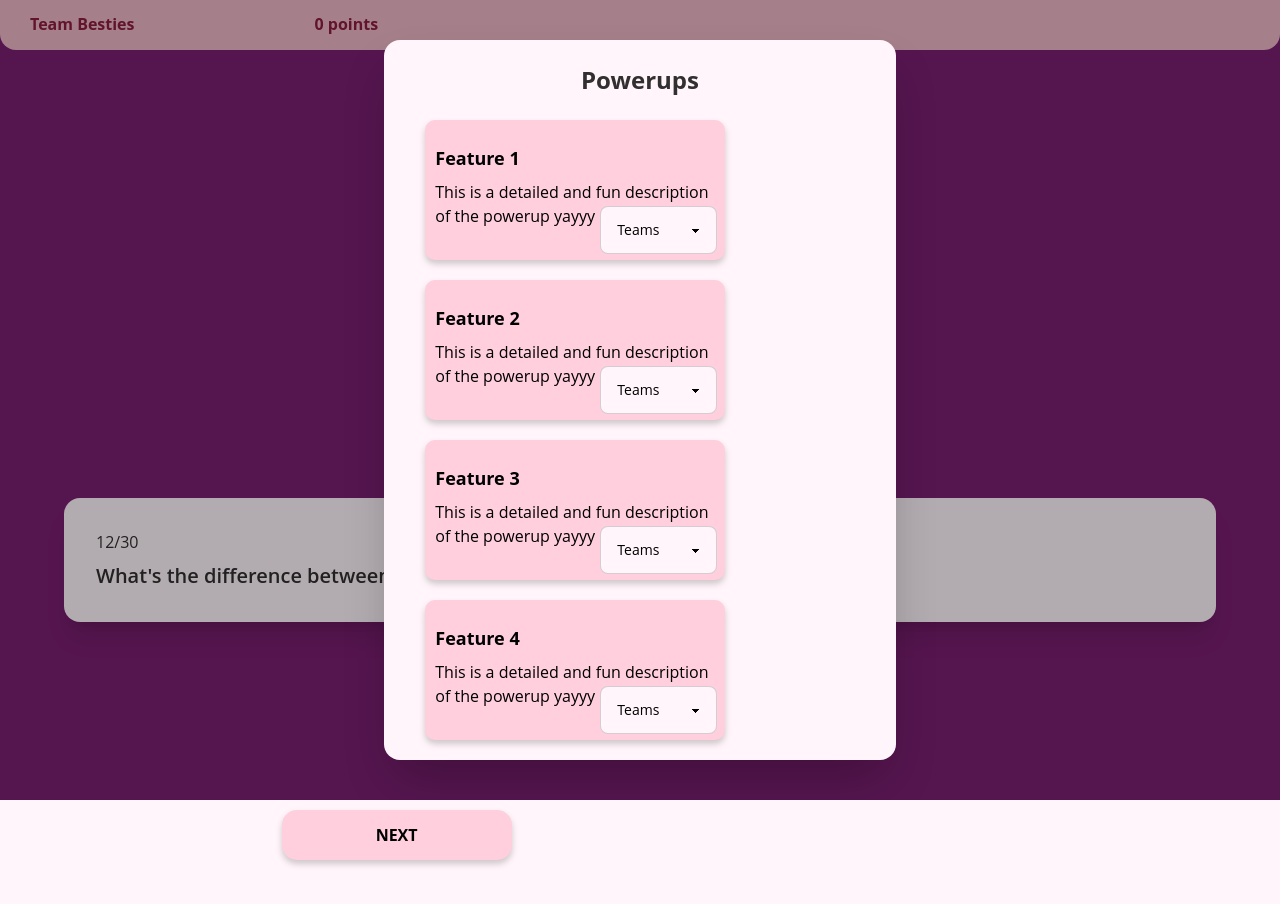
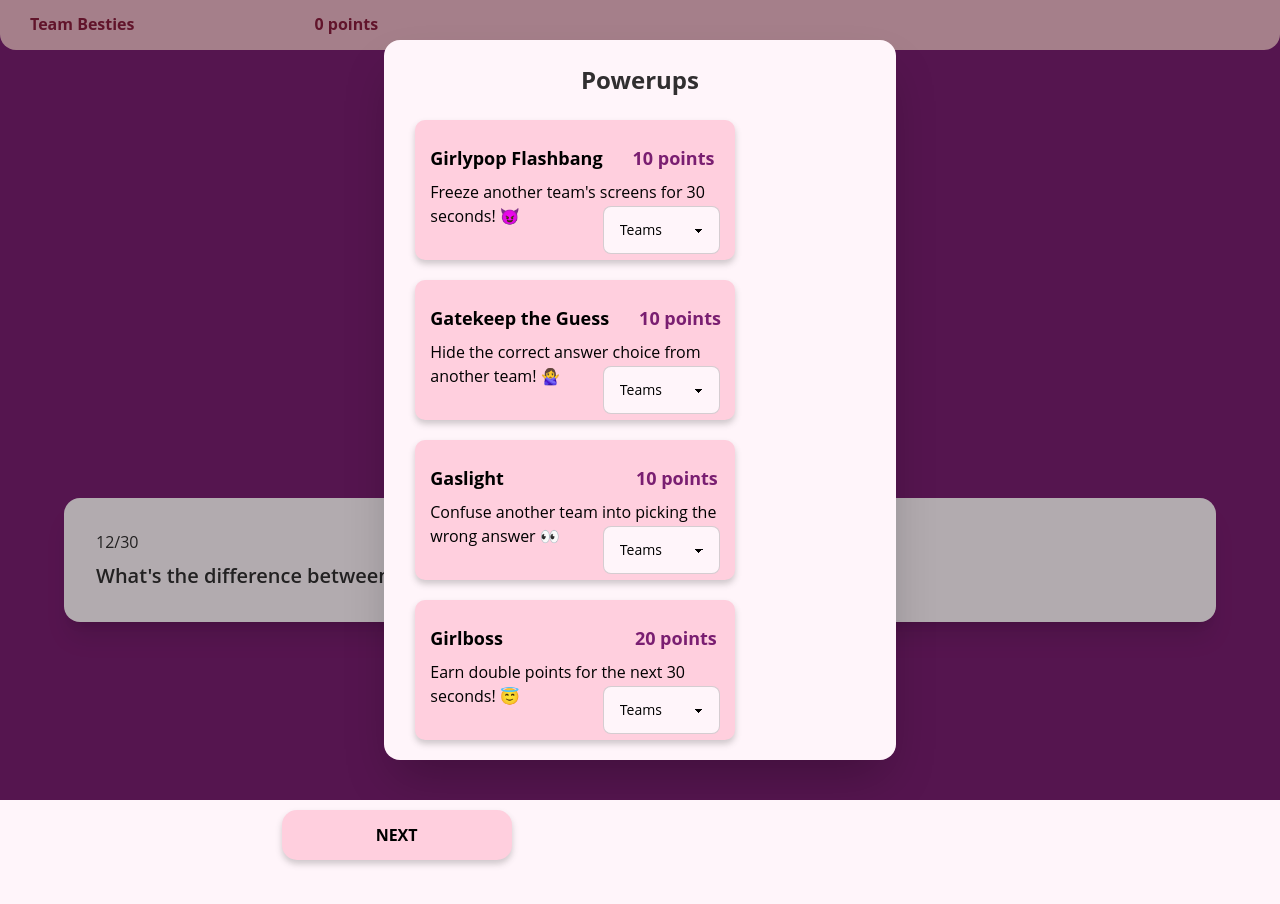
Before and after one commit to acm-projects/Besties, a SvelteKit app in the folder besties-mobile/: page /Question in a window 1280 px wide. Both pictures are taken after a click on the button "ACCESS POWERUPS". Shown: the top 904 px of the page. Built offline with nearby package versions, Linux system fonts and the light colour scheme.

Commit message:
updated powerups

```diff
--- a/besties-mobile/src/routes/Question/+page.svelte
+++ b/besties-mobile/src/routes/Question/+page.svelte
@@ -54,7 +54,12 @@
         <div class="card bg-base-100 shadow-xl">
 
             <div class="card-body">
+                <!-- <p>12/30</p> -->
+                <span class="flex">
                     <p>12/30</p>
+                    <p class="numPoints font-bold">5 points</p>
+
+                </span>
                 <h2 class="card-title text-center">{questions[0].question}</h2>
             </div>
         </div>
@@ -119,8 +124,11 @@
             <div class="powerUp-choices">
                 <button class="team-button">
                     <span>
-                    <h3 class="font-bold text-lg text-left ">Feature 1</h3>
-                    <p class="py-2 text-left">This is a detailed and fun description of the powerup yayyy</p>
+                        <span class="flex">
+                            <h3 class="font-bold text-lg text-left ">Girlypop Flashbang</h3>
+                            <h3 class="font-bold text-lg text-left powerOne">10 points</h3>
+                        </span>
+                        <p class="py-2 text-left">Freeze another team's screens for 30 seconds! 😈</p>
                     </span>
                     <span>
                         <select class="select select-bordered w-25 max-w-xs">
@@ -133,8 +141,11 @@
                 </button>
                 <button class="team-button">
                     <span>
-                    <h3 class="font-bold text-lg text-left ">Feature 2</h3>
-                    <p class="py-2 text-left">This is a detailed and fun description of the powerup yayyy</p>
+                        <span class="flex">
+                            <h3 class="font-bold text-lg text-left ">Gatekeep the Guess</h3>
+                            <h3 class="font-bold text-lg text-left powerOne">10 points</h3>
+                        </span>
+                        <p class="py-2 text-left">Hide the correct answer choice from another team! 🙅‍♀️</p>
                     </span>
                     <span>
                         <select class="select select-bordered w-25 max-w-xs">
@@ -146,8 +157,11 @@
                 </button>
                 <button class="team-button">
                     <span>
-                    <h3 class="font-bold text-lg text-left ">Feature 3</h3>
-                    <p class="py-2 text-left">This is a detailed and fun description of the powerup yayyy</p>
+                        <span class="flex">
+                            <h3 class="font-bold text-lg text-left ">Gaslight</h3>
+                            <h3 class="font-bold text-lg text-left powerTwo">10 points</h3>
+                        </span>
+                        <p class="py-2 text-left">Confuse another team into picking the wrong answer 👀</p>
                     </span>
                     <span>
                         <select class="select select-bordered w-25 max-w-xs">
@@ -159,8 +173,11 @@
                 </button>
                 <button class="team-button">
                     <span>
-                    <h3 class="font-bold text-lg text-left ">Feature 4</h3>
-                    <p class="py-2 text-left">This is a detailed and fun description of the powerup yayyy</p>
+                        <span class="flex">
+                            <h3 class="font-bold text-lg text-left ">Girlboss</h3>
+                            <h3 class="font-bold text-lg text-left powerTwo">20 points</h3>
+                        </span>
+                        <p class="py-2 text-left">Earn double points for the next 30 seconds! 😇</p>
                     </span>
                     <span>
                         <select class="select select-bordered w-25 max-w-xs">
@@ -272,17 +289,19 @@
     .team-button{
         border: none;
         color: black;
-        width: 300px;
+        width: 320px;
         height: 140px;
         text-align: center;
         display: inline-block;
         font-size: 16px;
-        margin-left: 8px;
+        margin-left: -2px;
         cursor: pointer;
         border-radius: 10px;
         background: #FFCFDE;
         box-shadow: 0px 4px 6px 0px rgba(62, 62, 62, 0.25);
-        padding:10px;
+        padding: 10px;
+        padding-left: 15px;
+        /* padding-top: 0px; */
         margin-bottom: 20px;
     }
 
@@ -337,6 +356,26 @@
 
     .powerUp-choices{
         margin-left: 2%;
+        /* padding-top: 10%; */
+    }
+
+    .powerOne{
+        /* padding-top: -40px; */
+        padding-left: 30px;
+        /* position:fixed; */
+        color:#7A1E71;
+    }
+
+    .powerTwo{
+        /* padding-top: -40px; */
+        padding-left: 132px;
+        /* position:fixed; */
+        color:#7A1E71;
+    }
+
+    .numPoints{
+        padding-left: 192px;
+        color:#96003A;
     }
 
 
```
Lines whose indentation alone changed are shown as unchanged.
